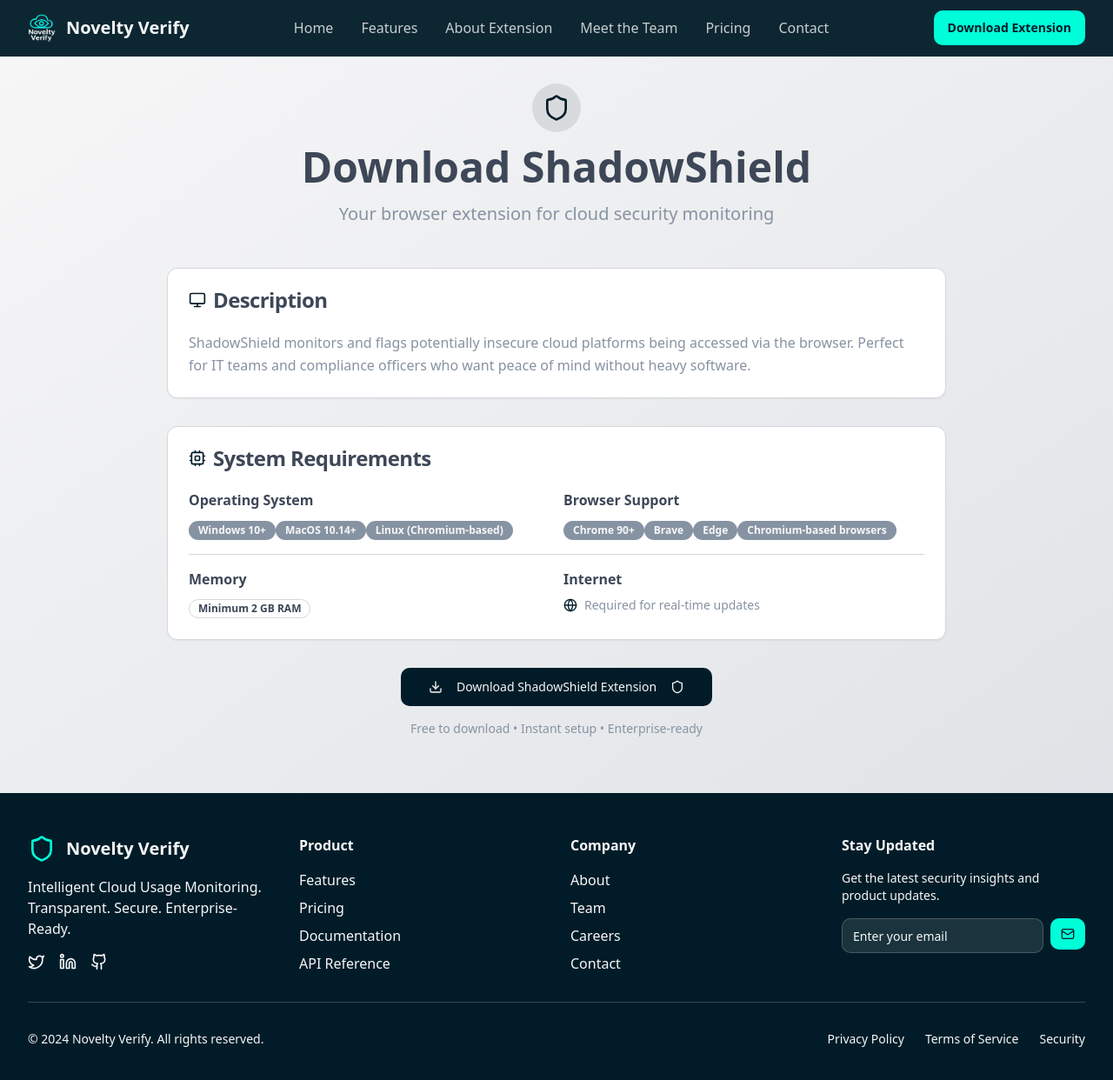
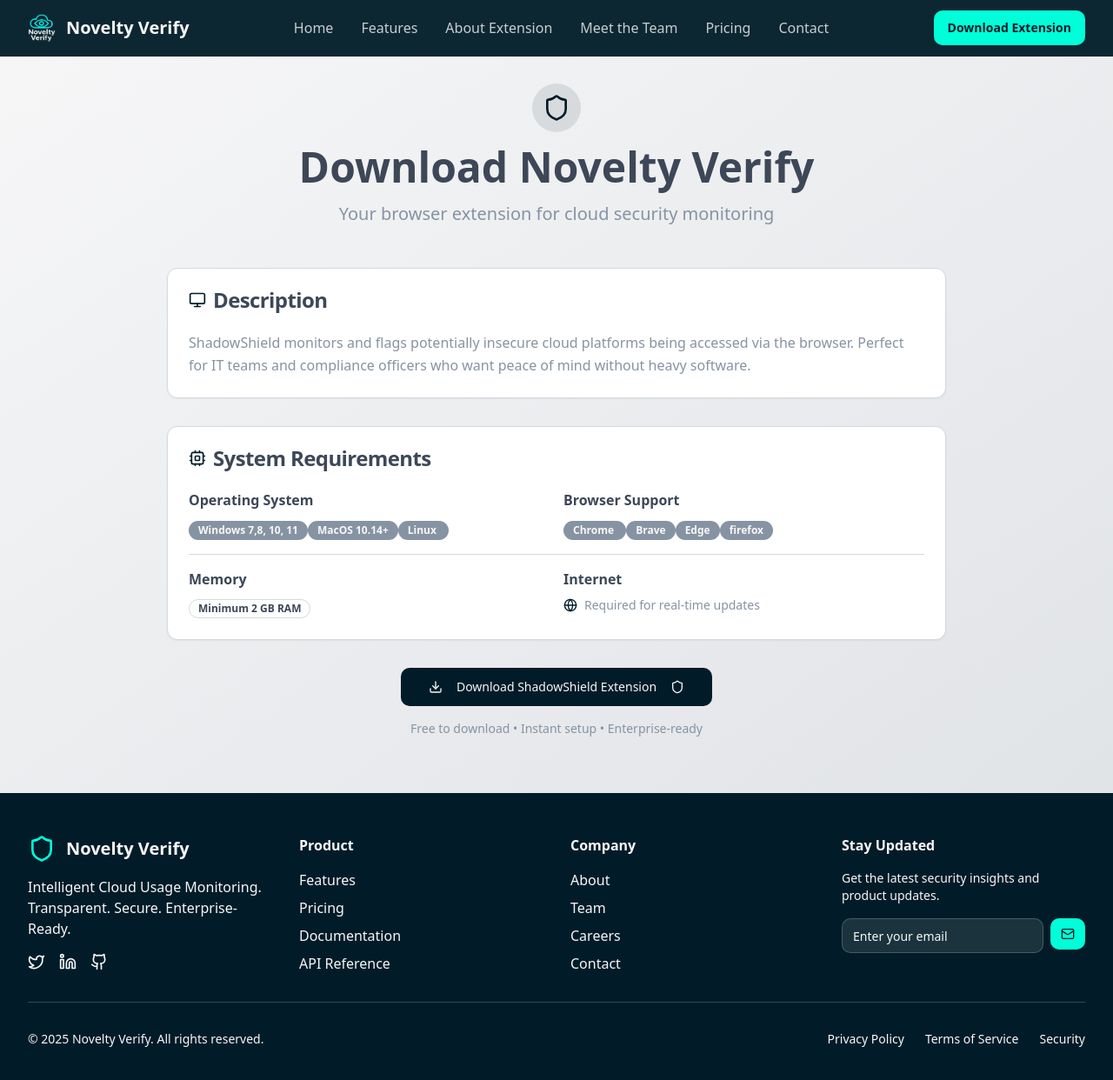
Before and after one commit to Adedotun2007/Novelty-Verify, a React (Vite) app: page /download in a window 1280 px wide. Shown: the top 1242 px of the page at 87% size. Built offline with nearby package versions, Linux system fonts and the light colour scheme.

Commit message:
Visual edit in Lovable
Edited UI in Lovable

```diff
--- a/src/components/Footer.tsx
+++ b/src/components/Footer.tsx
@@ -1,10 +1,8 @@
 import { Shield, Mail, Github, Twitter, Linkedin } from "lucide-react";
 import { Button } from "@/components/ui/button";
 import { Input } from "@/components/ui/input";
-
 const Footer = () => {
-  return (
-    <footer className="bg-primary text-primary-foreground">
+  return <footer className="bg-primary text-primary-foreground">
       <div className="container mx-auto px-4 sm:px-6 lg:px-8 py-12">
         <div className="grid grid-cols-1 md:grid-cols-4 gap-8 mb-8">
           {/* Company Info */}
@@ -58,11 +56,7 @@ const Footer = () => {
               Get the latest security insights and product updates.
             </p>
             <div className="flex space-x-2">
-              <Input
-                type="email"
-                placeholder="Enter your email"
-                className="bg-primary-foreground/10 border-primary-foreground/20 text-primary-foreground placeholder:text-secondary-foreground"
-              />
+              <Input type="email" placeholder="Enter your email" className="bg-primary-foreground/10 border-primary-foreground/20 text-primary-foreground placeholder:text-secondary-foreground" />
               <Button variant="cta" size="sm">
                 <Mail className="h-4 w-4" />
               </Button>
@@ -72,9 +66,7 @@ const Footer = () => {
 
         {/* Bottom Bar */}
         <div className="border-t border-primary-foreground/20 pt-8 flex flex-col md:flex-row justify-between items-center">
-          <p className="text-secondary-foreground text-sm">
-            © 2024 Novelty Verify. All rights reserved.
-          </p>
+          <p className="text-secondary-foreground text-sm">© 2025 Novelty Verify. All rights reserved.</p>
           <div className="flex space-x-6 mt-4 md:mt-0">
             <a href="#" className="text-secondary-foreground hover:text-accent transition-colors text-sm">Privacy Policy</a>
             <a href="#" className="text-secondary-foreground hover:text-accent transition-colors text-sm">Terms of Service</a>
@@ -82,8 +74,6 @@ const Footer = () => {
           </div>
         </div>
       </div>
-    </footer>
-  );
+    </footer>;
 };
-
 export default Footer;
--- a/src/pages/Download.tsx
+++ b/src/pages/Download.tsx
@@ -4,10 +4,8 @@ import { Badge } from "@/components/ui/badge";
 import Header from "@/components/Header";
 import Footer from "@/components/Footer";
 import { Download, Monitor, Shield, Cpu, Globe } from "lucide-react";
-
 const DownloadPage = () => {
-  return (
-    <div className="min-h-screen">
+  return <div className="min-h-screen">
       <Header />
 
       <section className="pt-24 pb-16 bg-gradient-to-br from-background to-secondary/20">
@@ -20,9 +18,7 @@ const DownloadPage = () => {
                   <Shield className="h-8 w-8 text-primary" />
                 </div>
               </div>
-              <h1 className="text-4xl sm:text-5xl font-bold text-foreground mb-4">
-                Download ShadowShield
-              </h1>
+              <h1 className="text-4xl sm:text-5xl font-bold text-foreground mb-4">Download Novelty Verify</h1>
               <p className="text-xl text-muted-foreground">
                 Your browser extension for cloud security monitoring
               </p>
@@ -37,10 +33,7 @@ const DownloadPage = () => {
                 </CardTitle>
               </CardHeader>
               <CardContent>
-                <p className="text-muted-foreground leading-relaxed">
-                  ShadowShield monitors and flags potentially insecure cloud platforms being accessed via the browser.
-                  Perfect for IT teams and compliance officers who want peace of mind without heavy software.
-                </p>
+                <p className="text-muted-foreground leading-relaxed">ShadowShield monitors and flags potentially insecure cloud platforms being accessed via the browser. Perfect for IT teams and compliance officers who want peace of mind without heavy software.</p>
               </CardContent>
             </Card>
 
@@ -57,19 +50,19 @@ const DownloadPage = () => {
                   <div>
                     <h4 className="font-semibold text-foreground mb-2">Operating System</h4>
                     <div className="space-y-1">
-                      <Badge variant="secondary">Windows 10+</Badge>
+                      <Badge variant="secondary">Windows 7,8, 10, 11</Badge>
                       <Badge variant="secondary">MacOS 10.14+</Badge>
-                      <Badge variant="secondary">Linux (Chromium-based)</Badge>
+                      <Badge variant="secondary">Linux </Badge>
                     </div>
                   </div>
 
                   <div>
                     <h4 className="font-semibold text-foreground mb-2">Browser Support</h4>
                     <div className="space-y-1">
-                      <Badge variant="secondary">Chrome 90+</Badge>
+                      <Badge variant="secondary">Chrome </Badge>
                       <Badge variant="secondary">Brave</Badge>
                       <Badge variant="secondary">Edge</Badge>
-                      <Badge variant="secondary">Chromium-based browsers</Badge>
+                      <Badge variant="secondary">firefox</Badge>
                     </div>
                   </div>
                 </div>
@@ -108,8 +101,6 @@ const DownloadPage = () => {
       </section>
 
       <Footer />
-    </div>
-  );
+    </div>;
 };
-
 export default DownloadPage;
```
